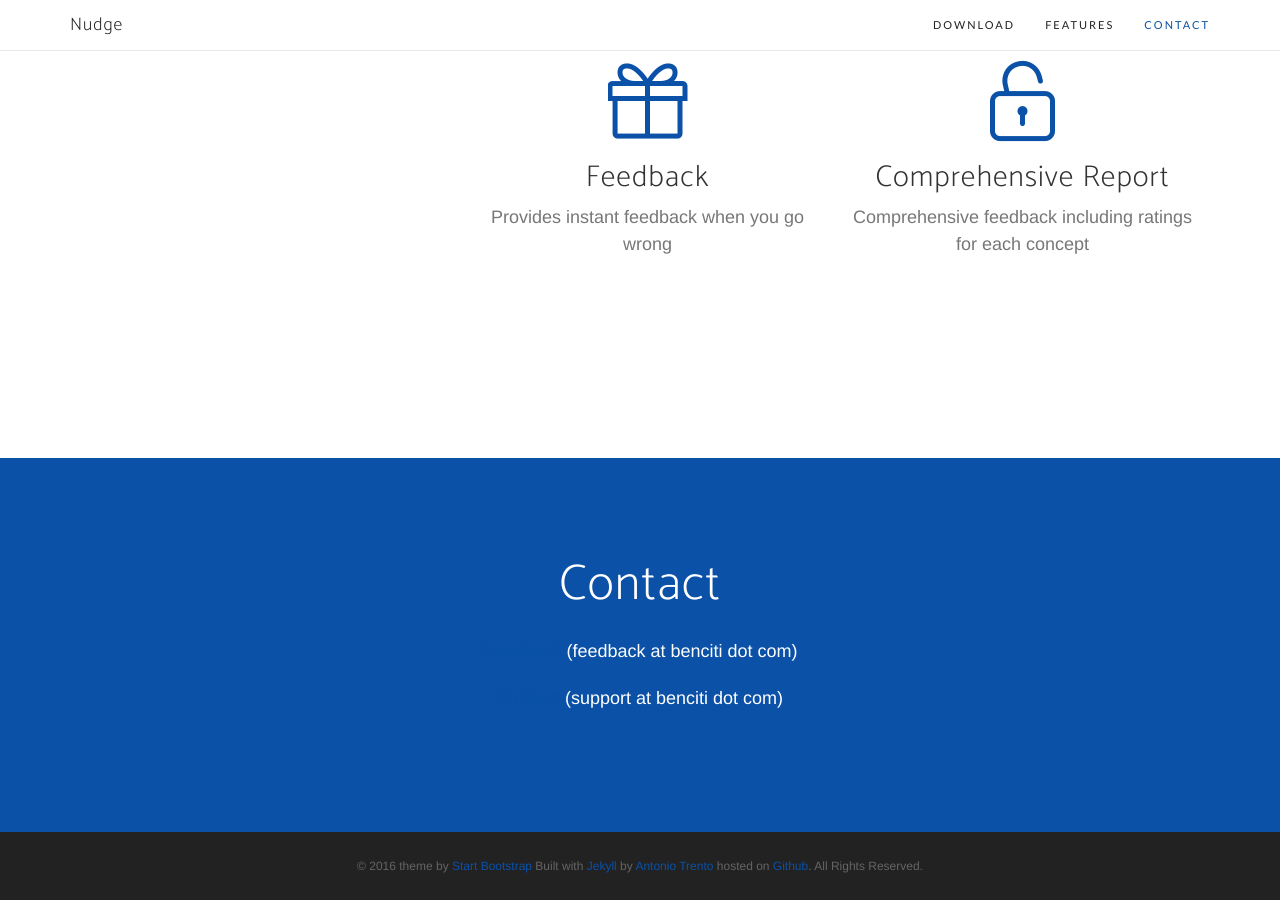
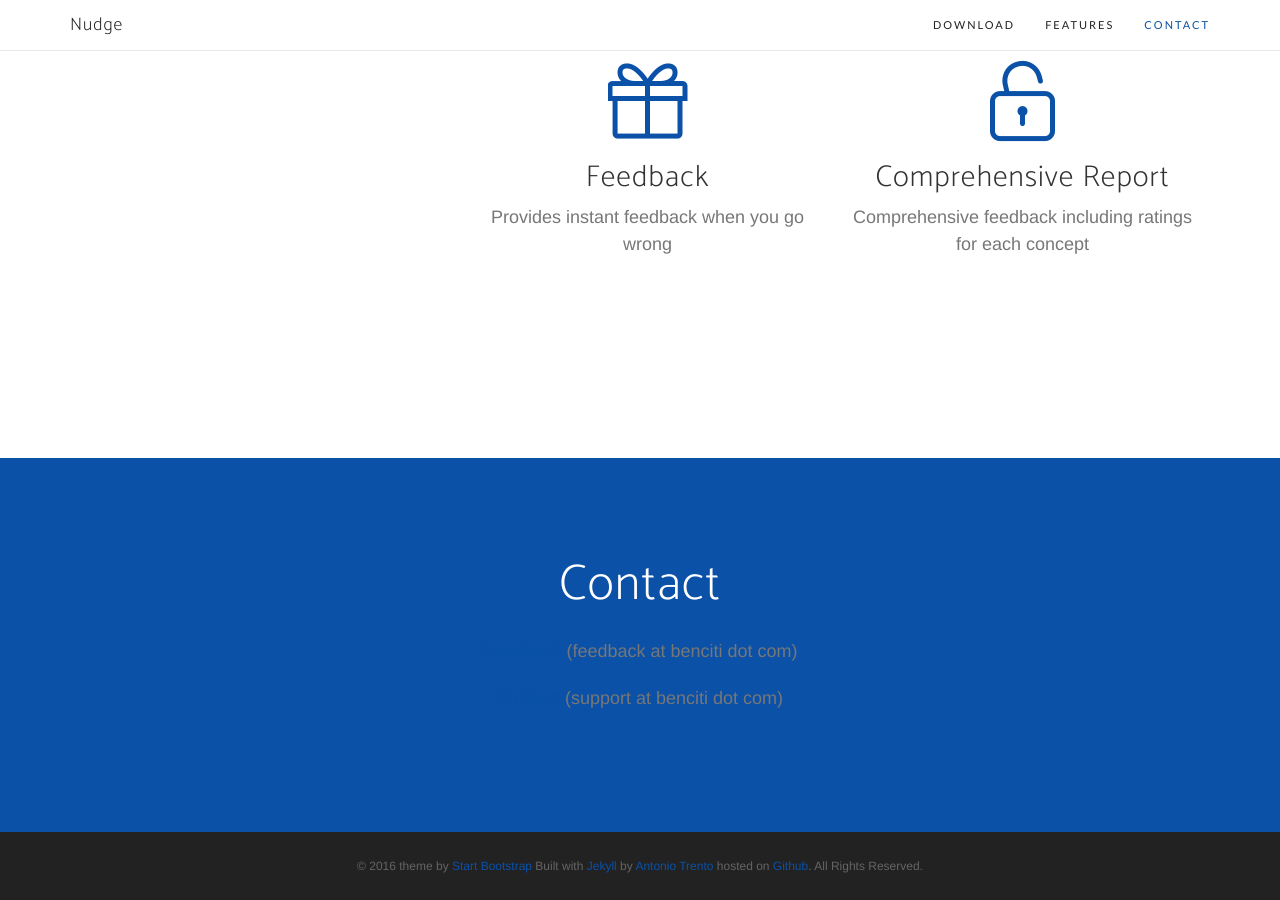
Before and after one commit to nudgealgebra/nudgealgebra.github.io, a Jekyll site: the page built from index.html, in a window 1280 px wide and 900 px high, scrolled down 2173 px. Built offline with Jekyll 4.4.1, drawn with Linux system fonts in a browser that asks for light colours; nearby versions of some CDN libraries; some web fonts are replaced; the list of posts is cut into pages by our own code.

Commit message:
contact with class="text-muted"

```diff
--- a/_includes/contact.html
+++ b/_includes/contact.html
@@ -2,8 +2,8 @@
 <section id="contact" class="contact bg-primary">
     <div class="container">
 	<h2>Contact</h2>
-		<p><a href= "mailto:feedback@benciti.com">Feedback</a> (feedback at benciti dot com)</p>
-		<p><a href= "mailto:support@benciti.com">Support</a> (support at benciti dot com)</p>
+		<p class="text-muted"><a href= "mailto:feedback@benciti.com">Feedback</a> (feedback at benciti dot com)</p>
+		<p class="text-muted"><a href= "mailto:support@benciti.com">Support</a> (support at benciti dot com)</p>
         <!--h2>We <i class="fa fa-heart"></i> new friends!</h2>
         <ul class="list-inline list-social">
             {% for network in site.social %}
```
